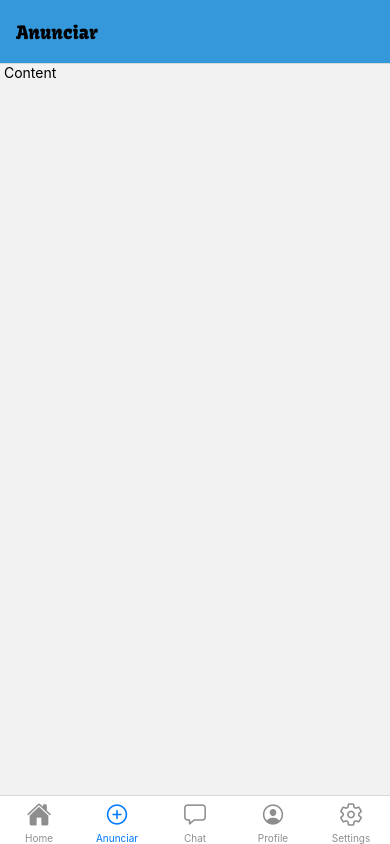
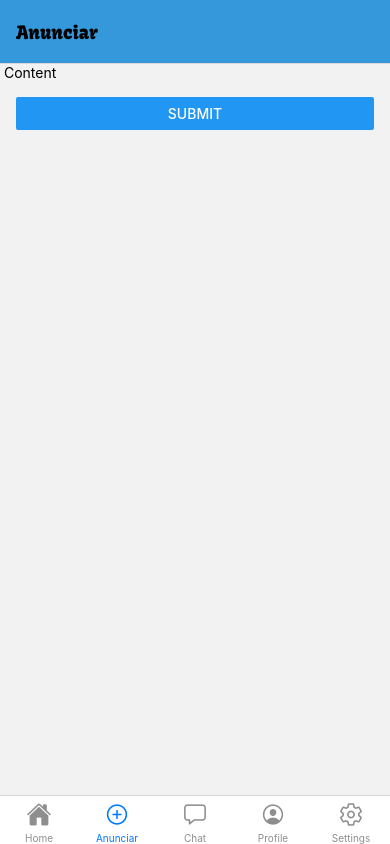
Before and after one commit to Barros313/BookSwap-Expo, a React Native app: screen /Publish in a window 390 px wide. Built offline with nearby package versions, Linux system fonts and the light colour scheme.

Commit message:
first attempt to create a form using react-hook-form

```diff
--- a/package.json
+++ b/package.json
@@ -21,6 +21,7 @@
     "expo-status-bar": "~1.12.1",
     "react": "18.2.0",
     "react-dom": "18.2.0",
+    "react-hook-form": "^7.51.5",
     "react-native": "^0.74.2",
     "react-native-safe-area-context": "^4.10.1",
     "react-native-screens": "^3.31.1",
--- a/screens/Publish.js
+++ b/screens/Publish.js
@@ -1,24 +1,91 @@
-import { View, Text, StyleSheet } from "react-native";
-import React from "react";
+import React, {useState} from "react";
+import { useForm, Controller } from "react-hook-form";
+import { View, Text, TextInput, StyleSheet, Button, SafeAreaView } from "react-native";
 
 export default function Publish() {
     return (
-        <View>
-            <PublishBody/>
+        <View style={styles.container}>
+            <Text> Content </Text>
+            <Form/>
         </View>
     );
 }
 
-function PublishBody() {
+function Form() {
+    const { control, handleSubmit, formState: { errors } } = useForm();
+    const { submittedData, setSubmittedData } = useState(null);
+
+    const onSubmit = (data) => {
+        console.log('Submitted data: ', data);
+        setSubmittedData(data);
+    };
+
     return (
-        <View style={styles.container}>
-            <Text> Content </Text>
-        </View>
+        <SafeAreaView>
+            <View style={styles.formContainer}>
+
+                <Controller
+                    control={control}
+                    render={({ field }) => {
+                        <TextInput
+                            {...field}
+                            style={styles.formInput}
+                            placeholder="Your Name"
+                        />
+                    }}
+                    name='name'
+                    rules={{ required: 'You must enter your name' }}
+                />
+                {errors.name && <Text style={styles.errorText}> {errors.name.message} </Text>}
+
+                <Controller
+                    control={control}
+                    render={({ field }) => {
+                        <TextInput
+                            {...field}
+                            style={styles.formInput}
+                            placeholder="Email"
+                        />
+                    }}
+                    name='email'
+                    rules={{
+                        required: 'You must enter your name',
+                        pattern: { value: /^\S+@\S+$/i, message: 'Enter a valid email address'}
+                    }}
+                />
+                {errors.email && <Text style={styles.errorText}> {errors.email.message} </Text>}
+
+                <Button title='submit' onPress={handleSubmit(onSubmit)} />
+
+                {submittedData && (
+                    <View>
+                        <Text> Submitted Data: </Text>
+                        <Text> Name: {submittedData.name} </Text>
+                        <Text> Email: {submittedData.email} </Text>
+                    </View>
+                )}
+
+            </View>
+        </SafeAreaView>
     );
-}
+};
 
 const styles = StyleSheet.create({
     container: {
         fontSize: 20
+    },
+    formContainer: {
+        padding: 16
+    },
+    formInput: {
+        height: 40,
+        borderColor: 'gray',
+        borderWidth: 1,
+        marginBottom: 10,
+        padding: 8,
+    },
+    errorText: {
+        color: 'red',
+        marginBottom: 10
     }
 });
```
Also changed, not shown: 1 other file (tests, documents, lock files or other folders).
